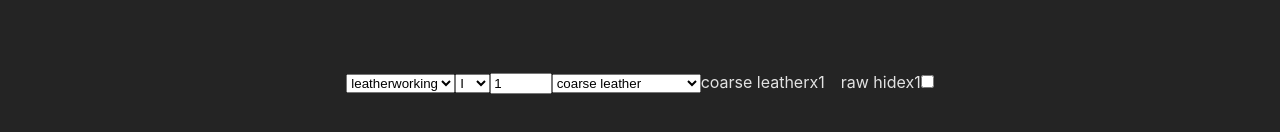
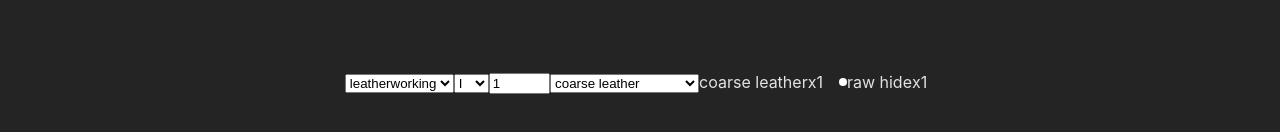
Before and after one commit to iceandfirewes/Craftbound-Material-Calculator, a React (Vite) app: page / in a window 1280 px wide. Shown: the part 318-450 px from the top of the page. Built offline with nearby package versions, Linux system fonts and the light colour scheme.

Commit message:
add color display to raw material

```diff
--- a/src/Calculator.jsx
+++ b/src/Calculator.jsx
@@ -1,4 +1,4 @@
-import  {crafts, craftSearch, searchRawMaterials} from "./assets/Crafts.js"
+import  {rarityColor, crafts, craftSearch, searchRawMaterials} from "./assets/Crafts.js"
 import { useState } from "react"
 export default function Calculator()
 {
@@ -51,11 +51,11 @@ export default function Calculator()
             </select>
             <input name="amount" className="option--amount" type="text" value={craftOption.amount} onChange={(event) => handleOptionChange(event)}></input>
             <select name="name" onChange={(event) => handleOptionChange(event)} value={craftOption.name}>
-              {/*test later once add more professions*/}
               {crafts[craftOption.type][craftOption.tier].map(craft => (craft.hasOwnProperty("requirements") ? <option value={craft.name}>{craft.name}</option> : undefined))}
             </select>
         </div>
         {createCraftBluePrint(craftOption.type, craftOption.tier, craftOption.name, craftOption.amount, false)}
+        <div className="materialRarity"></div>
   </section>
 }
 {/*THIS USES searchRawMaterials, craftSearch*/}
@@ -68,11 +68,14 @@ function createCraftBluePrint(type, tier, name, amount, rawFlag)
   {
     //query debug
     //console.log(type, name)
-    let rawMaterial = searchRawMaterials(type, name)
+    const rawMaterial = searchRawMaterials(type, name)
+    //create the material rarity jsx object
+    const rarityDisplay = rawMaterial.rarities.map(rarity => (<span className="materialRarity" style={{backgroundColor: rarityColor[rarity]}}/>))
+    console.log(rarityDisplay)
     return <div className="ingredients">
-    <span>{rawMaterial.name}</span>
-    <span>x{amount}</span>
-    <input type="checkbox"></input>
+      {rarityDisplay}
+      <span>{rawMaterial.name}</span>
+      <span>x{amount}</span>
     </div>
   }
   else{
--- a/src/assets/Crafts.js
+++ b/src/assets/Crafts.js
@@ -1,32 +1,72 @@
+export const rarityColor = {
+    common: "#ffffff",
+    unconmmon: "#31c456",
+    rare: "#1891ff",
+    epic: "#9479ff",
+    legendary: "#fa794b",
+    special: "#f6e34f",
+}
 const raw_materials = {
     //LEATHERWORKING
     leatherworking:[
-        {name: "raw hide", rarity: ["common"]},
-        {name:"light hide", rarity: ["common"]},
-        {name:"tannin", rarity: ["common"]},
-        {name:"heavy hide", rarity: ["common"]},
-        {name:"rested tannin", rarity: ["common"]},
-        {name:"rugged hide",rarity:["common"]},
-        {name:"aged tannin",rarity:["common"]}
+        {name: "raw hide", rarities: ["common"]},
+        {name:"light hide", rarities: ["common"]},
+        {name:"tannin", rarities: ["common"]},
+        {name:"heavy hide", rarities: ["common"]},
+        {name:"rested tannin", rarities: ["common"]},
+        {name:"rugged hide",rarities:["common"]},
+        {name:"aged tannin",rarities:["common"]}
     ],
     blacksmithing:[
-        {name: "copper ore", rarity: ["common"]},
-        {name: "iron ore", rarity: ["common"]},
-        {name: "sand flux", rarity: ["common"]},
-        {name: "coal", rarity: ["common"]},
-        {name: "limestone flux", rarity: ["common"]},
-        {name: "silver ore", rarity: ["common"]},
-        {name: "liquid flux", rarity: ["common"]},
+        {name: "copper ore", rarities: ["common"]},
+        {name: "iron ore", rarities: ["common"]},
+        {name: "sand flux", rarities: ["common"]},
+        {name: "coal", rarities: ["common"]},
+        {name: "limestone flux", rarities: ["common"]},
+        {name: "silver ore", rarities: ["common"]},
+        {name: "liquid flux", rarities: ["common"]},
     ],
     tailoring:[
-        {name:"fiber", rarity: ["common"]},
-        {name:"cotton", rarity: ["common"]},
-        {name:"coarse thread", rarity: ["common"]},
-        {name:"hemp", rarity: ["common"]},
-        {name:"fine thread", rarity: ["common"]},
-        {name:"silkweed",rarity:["common"]},
-        {name:"silken thread",rarity:["common"]}
+        {name:"fiber", rarities: ["common"]},
+        {name:"cotton", rarities: ["common"]},
+        {name:"coarse thread", rarities: ["common"]},
+        {name:"hemp", rarities: ["common"]},
+        {name:"fine thread", rarities: ["common"]},
+        {name:"silkweed",rarities:["common"]},
+        {name:"silken thread",rarities:["common"]}
     ],
+    woodworking:[
+        {name:"beech log", rarities: ["common"]},
+        {name:"pine log", rarities: ["common"]},
+        {name:"coarse sandpaper", rarities: ["common"]},
+        {name:"oak log", rarities: ["common"]},
+        {name:"rugged sandpaper", rarities: ["common"]},
+        {name:"birch log", rarities: ["common"]},
+        {name:"fine sandpaper", rarities: ["common"]},
+    ],
+    jewelcrafting:[
+        //T1
+        {name:"flint", rarities: ["common"]},
+        {name:"bronze wire", rarities: ["common"]},
+        {name:"bronze chain", rarities: ["common"]},
+        //T2
+        {name:"weak solvent", rarities: ["common"]},
+        {name:"emerald ore", rarities: ["uncommon"]},
+        {name:"iron wire", rarities: ["common"]},
+        {name:"iron chain", rarities: ["common"]},
+        //T3
+        {name:"amber ore", rarities: ["uncommon"]},
+        {name:"potent solvent", rarities: ["common"]},
+        {name:"brilliant ruby ore", rarities: ["rare"]},
+        {name:"steel wire", rarities: ["common"]},
+        {name:"steel chain", rarities: ["common"]},
+        {name:"flint", rarities: ["common"]},
+        //T4
+        {name:"pure solvent", rarities: ["common"]},
+        {name:"pristine crystal ore", rarities: ["epic"]},
+        {name:"brilliant aquamarine ore", rarities: ["rare"]},
+        {name:"silver wire", rarities: ["common"]},
+    ]
 }
 export const crafts = {
     leatherworking:{
@@ -144,7 +184,30 @@ export const crafts = {
             {name:"silk bandana", requirements:[{type:"tailoring", tier: "IV", name:"silk cloth", amount:4, raw: false}]},
             {name:"silk shirt", requirements:[{type:"tailoring", tier: "IV", name:"silk cloth", amount:5, raw: false}]},
         ]
-    }
+    },
+    woodworking:{
+        I:[
+            {name:"beech lumber", requirements:[
+                {type:"woodworking", tier: "I", name: "beech log", amount:1, raw: true}]}
+        ],
+        II:[
+            {name:"pine lumber", requirements:[
+                {type:"woodworking", tier: "II", name: "pine log", amount:2, raw: true},
+                {type:"woodworking", tier: "II", name: "coarse sandpaper", amount:1, raw: true}]}
+        ],
+        III:[
+            {name:"oak lumber", requirements:[
+                {type:"woodworking", tier: "III", name: "oak log", amount:3, raw: true},
+                {type:"woodworking", tier: "III", name: "rugged sandpaper", amount:1, raw: true},
+                {type:"woodworking", tier: "II", name: "pine lumber", amount:1, raw: false}]}
+        ],
+        IV:[
+            {name:"birch lumber", requirements:[
+                {type:"woodworking", tier: "IV", name: "birch log", amount:4, raw: true},
+                {type:"woodworking", tier: "IV", name: "fine sandpaper", amount:1, raw: true},
+                {type:"woodworking", tier: "III", name: "oak lumber", amount:1, raw: false}]}
+        ],
+    },
 }
 export function searchRawMaterials(type, name)
 {
--- a/src/index.css
+++ b/src/index.css
@@ -37,5 +37,11 @@ text-align: center;
   gap: 1em;
 }
 .ingredients {
-  text-align: left;
+  display: flex;
 }
+.materialRarity {
+  width: .5em;
+  height: .5em;
+  border-radius: 50%;
+  align-self: center;
+}
```
